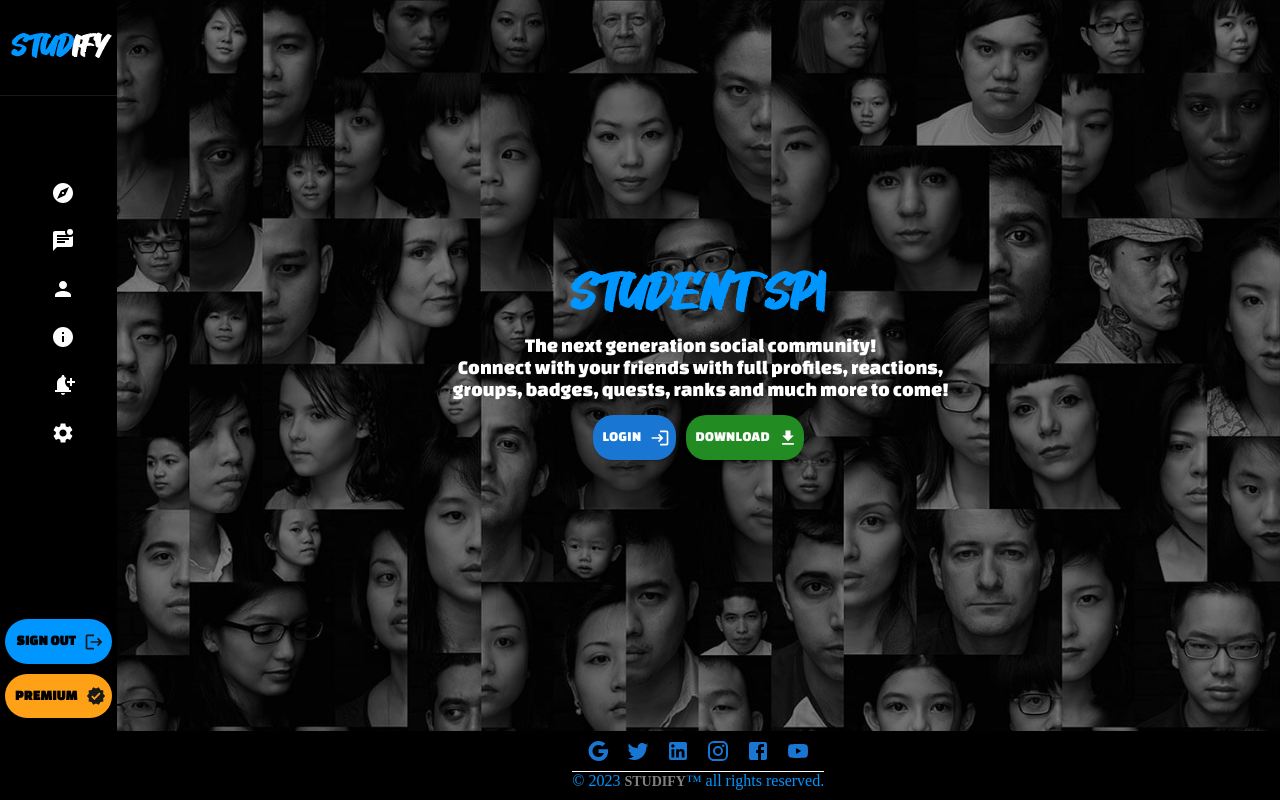
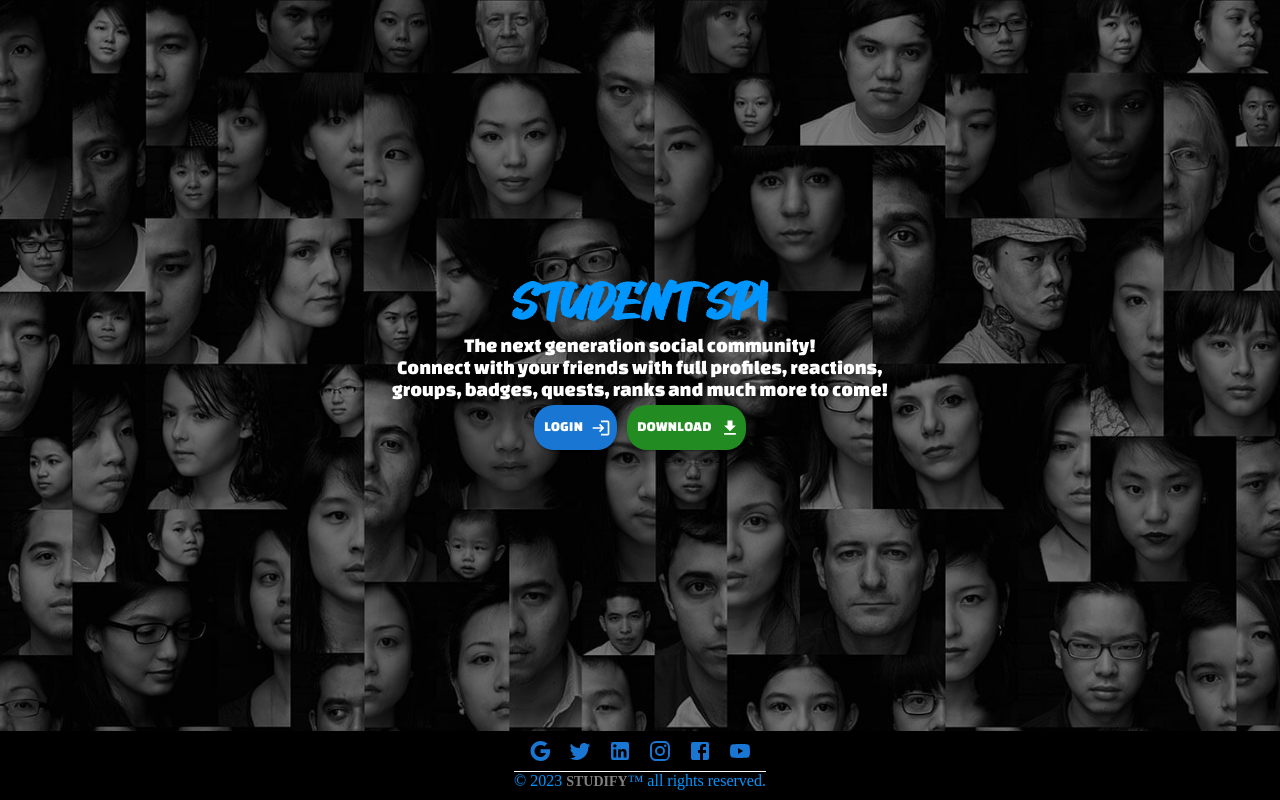
Before and after one commit to HarshitBamotra/student-sphere, a React (Create React App) app in the folder client/: page / in a window 1280 px wide. Built offline with nearby package versions, Linux system fonts and the light colour scheme; no server answers; a web font is replaced by a local one.

Commit message:
Integration completed

```diff
--- a/client/src/components/App.css
+++ b/client/src/components/App.css
@@ -7,3 +7,21 @@
     width: 100%;
     background-color: bisque;
 }
+::-webkit-scrollbar {
+    width: 5px;
+  }
+
+  ::-webkit-scrollbar-track {
+    /* -webkit-box-shadow: inset 0 0 6px #262626;  */
+    -webkit-box-shadow: inset 0 0 6px transparent;
+    -webkit-border-radius: 10px;
+    border-radius: 10px;
+  }
+
+  ::-webkit-scrollbar-thumb {
+    -webkit-border-radius: 10px;
+    /* background: #191919;  */
+    /* background: #fff;  */
+    background: #0096ff;
+    -webkit-box-shadow: inset 0 0 6px #262626;
+  }
--- a/client/src/components/App.jsx
+++ b/client/src/components/App.jsx
@@ -12,8 +12,8 @@
     const location = useLocation();
     let res1 = location.pathname.includes("login");
     let res2 = location.pathname.includes("register");
-    // let res3 = location.pathname === "/";
-    let res = res1 || res2;
+    let res3 = location.pathname === "/";
+    let res = res1 || res2||res3;
     return(
         <>
         {/* <SideBar></SideBar> */}
@@ -21,7 +21,7 @@
                 res ? <Routes>
                 <Route path={"/login"} element={<LoginPage></LoginPage>}></Route>
                 <Route path={"/register"} element={<Register></Register>}></Route>
-                {/* <Route path={"/"} element={<Landing></Landing>}></Route> */}
+                <Route path={"/"} element={<Landing></Landing>}></Route>
             </Routes> :
                 <div className="entire-screen">
                     <Sidebar></Sidebar>
--- a/client/src/components/ForYou.jsx
+++ b/client/src/components/ForYou.jsx
@@ -2,30 +2,32 @@
 import ForYouElement from './ForYouElement';
 import './ForYou.css'
 
-function ForYou(){
+function ForYou() {
 
     const [posts, setPosts] = useState([]);
-
-    useEffect(()=>{
-        async function fetchPosts(){
+    useEffect(() => {
+        async function fetchPosts() {
             let url = "http://localhost:5000/posts";
             let data = await fetch(url);
             let parsedData = await data.json();
             console.log(parsedData);
             setPosts(parsedData.allPosts);
         }
-        fetchPosts();
-    },[])
+        setTimeout(()=>{
+            fetchPosts();
+        },5000)
+        // fetchPosts()
+    })
 
-    function createPosts(post){
-        return <ForYouElement key = {post._id}name={post._id} postImage={post.imageName.url} time={post.timestamp} caption={post.caption}></ForYouElement>
+    function createPosts(post) {
+        return <ForYouElement key={post._id} name={post._id} postImage={post.imageName.url} time={post.timestamp} caption={post.caption}></ForYouElement>
     }
 
-    return(
+    return (
         <div className='forYouSection'>
-            {posts.map(createPosts)}
+            {posts.reverse().map(createPosts)}
         </div>
     )
 }
 
-export default ForYou;
+export default React.memo(ForYou);
--- a/client/src/components/ForYouElement.css
+++ b/client/src/components/ForYouElement.css
@@ -46,7 +46,7 @@
     color: gray;
     font-size: 14px;
 }
-.content{
+.content1{
     margin-top: 10px;
     display: flex;
     flex-direction: column;
--- a/client/src/components/ForYouElement.jsx
+++ b/client/src/components/ForYouElement.jsx
@@ -25,7 +25,7 @@
                         <div className="name">{props.name}</div>
                         <div className="time">{props.time}</div>
                     </div>
-                    <div className="content">
+                    <div className="content1">
                         <div className="contentText">{props.caption}</div>
                         <div className="contentImage">
                             <img src={props.postImage} alt=""></img>
--- a/client/src/components/LoginPage.jsx
+++ b/client/src/components/LoginPage.jsx
@@ -50,7 +50,7 @@
             </div>
             <div className="login-form">
                 <div className="loginBox">
-                    <form className="harshit-form" style={{width:"auto"}}>
+                    <form className="harshit-form" style={{width:"auto",height:"auto"}}>
                         <h2>Sign in</h2>
                         <div className="inputBox">
                             <input type="email" required onChange={onChangeEmail} name="email"></input>
--- a/client/src/components/MakePost.css
+++ b/client/src/components/MakePost.css
@@ -1,4 +1,4 @@
-.container{
+.container1{
     width: 90%;
     min-height: 300px;
     background-color: #16181c;
@@ -41,7 +41,7 @@
     border-radius: 10px;
     margin-bottom: 10px;
 }
-input[type="text"], textarea {
+.text-input input[type="text"],.text-input textarea {
     margin-top: 20px;
     width: 100%;
     margin-right: 10px;
--- a/client/src/components/MakePost.jsx
+++ b/client/src/components/MakePost.jsx
@@ -81,14 +81,14 @@
 
 
     return (
-        <div className="container" style={{ width: "90%" }}>
+        <div className="container1" style={{ width: "90%" }}>
             <div className="box">
                 <div className="makepost-pic">
                     <img src={testPfp} alt=""></img>
                 </div>
                 <div className="makepost-input">
                     <div className="text-input">
-                        <textarea placeholder="What's on your mind?" onChange={onChangeCaption} id="textArea"></textarea>
+                        <textarea placeholder="What's on your mind?" onChange={onChangeCaption} id="textArea" className="Harshit-text-area"></textarea>
                     </div>
                     <div className="postImagePreview">
                         <img src={postImage} alt=""></img>
--- a/client/src/components/MiddleContainer.jsx
+++ b/client/src/components/MiddleContainer.jsx
@@ -30,6 +30,8 @@
         fetchData();
     },[]);
 
+
+
     const location = useLocation();
     let result = location.pathname.includes("explore");
 
--- a/client/src/components/News.jsx
+++ b/client/src/components/News.jsx
@@ -15,7 +15,7 @@
         const [articles, setArticles] = React.useState([]);
         React.useEffect(()=>{
             async function fetchData(){
-                var url = "https://newsapi.org/v2/everything?q=technology&from=2023-04-06&apiKey=72e136201f794007a9a03076a58686ba"
+                var url = "https://newsapi.org/v2/everything?q=technology&from=2023-04-11&apiKey=72e136201f794007a9a03076a58686ba"
                 const data = await fetch(url);
                 var parsedData = await data.json();
                 console.log(parsedData);
--- a/client/src/components/Register.jsx
+++ b/client/src/components/Register.jsx
@@ -64,7 +64,7 @@
         <div className="RegisterPage">
             <div className="register-form">
                 <div className="registerBox">
-                    <form style={{width:"auto"}}>
+                    <form style={{width:"auto", height:"auto"}}>
                         <h2>Sign up</h2>
                         <div className="inputBox">
                             <input required name="firstName" onChange={onChangeFirstName}></input>
--- a/client/src/components/landing.css
+++ b/client/src/components/landing.css
@@ -32,6 +32,7 @@
   overflow-y: hidden;
   width: 100%;
   flex-direction: column;
+  height: 100vh;
 }
 
 .landing-main {
```
Also changed, not shown: 1 other file (tests, documents, lock files or other folders).
